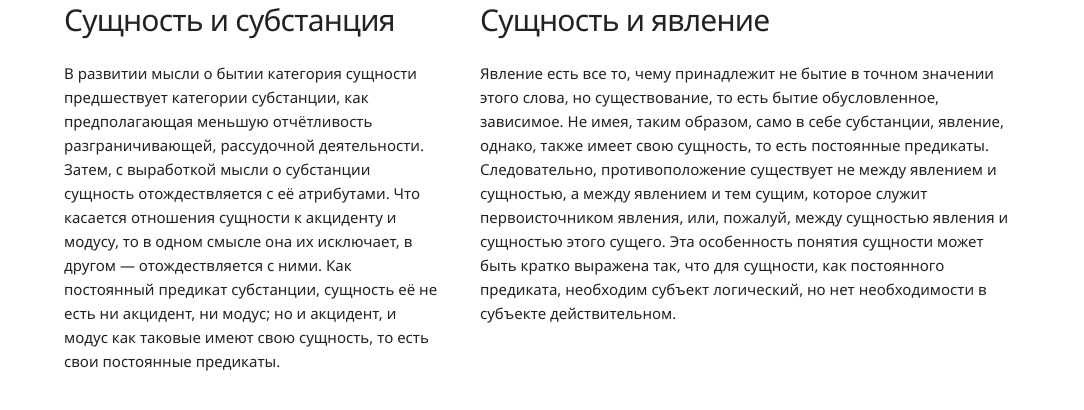
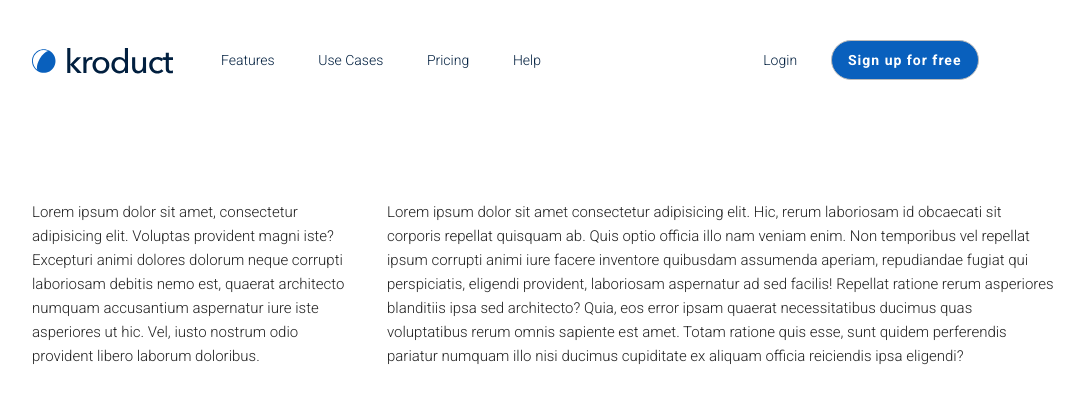
Before and after one commit to hurrii/kroduct, a website: page app/index.html in a window 1280 px wide. Shown: the whole page, without its empty margins (96-1180 px from the left). Drawn offline with Linux system fonts and the light colour scheme.

Commit message:
Add menu

```diff
--- a/app/index.html
+++ b/app/index.html
@@ -2,7 +2,7 @@
 <html lang="en">
 <head>
   <meta charset="utf-8">
-  <title>Your page title here :)</title>
+  <title>Kroduct</title>
   <meta name="description" content="">
   <meta name="author" content="">
   <meta name="viewport" content="width=device-width, initial-scale=1">
@@ -10,6 +10,7 @@
   <!-- CSS
   –––––––––––––––––––––––––––––––––––––––––––––––––– -->
   <link rel="stylesheet" href="css/styles.css">
+  <link href="https://fonts.googleapis.com/css?family=Roboto:300,700&amp;subset=cyrillic" rel="stylesheet">
 
   <link rel="icon" type="image/png" href="assets/img/favicon.png">
 
@@ -18,18 +19,34 @@
 
   <!-- Primary Page Layout
   –––––––––––––––––––––––––––––––––––––––––––––––––– -->
-  <div class="container">
+  <header class="header container">
     <div class="row">
-      <div class="five columns">
-        <h4>Сущность и субстанция</h4>
-        <p>В развитии мысли о бытии категория сущности предшествует категории субстанции, как предполагающая меньшую отчётливость разграничивающей, рассудочной деятельности. Затем, с выработкой мысли о субстанции сущность отождествляется с её атрибутами. Что касается отношения сущности к акциденту и модусу, то в одном смысле она их исключает, в другом — отождествляется с ними. Как постоянный предикат субстанции, сущность её не есть ни акцидент, ни модус; но и акцидент, и модус как таковые имеют свою сущность, то есть свои постоянные предикаты.</p>
-      </div>
-      <div class="seven columns">
-        <h4>Сущность и явление</h4>
-        <p>Явление есть все то, чему принадлежит не бытие в точном значении этого слова, но существование, то есть бытие обусловленное, зависимое. Не имея, таким образом, само в себе субстанции, явление, однако, также имеет свою сущность, то есть постоянные предикаты. Следовательно, противоположение существует не между явлением и сущностью, а между явлением и тем сущим, которое служит первоисточником явления, или, пожалуй, между сущностью явления и сущностью этого сущего. Эта особенность понятия сущности может быть кратко выражена так, что для сущности, как постоянного предиката, необходим субъект логический, но нет необходимости в субъекте действительном.</p>
-      </div>
+      <a href="#" class="header__logo three columns"></a>
+      <nav class="header__navigation nine columns">
+          <ul class="header__navbar">
+            <li><a href="##">Features</a></li>
+            <li><a href="##">Use Cases</a></li>
+            <li><a href="##">Pricing</a></li>
+            <li><a href="##">Help</a></li>
+          </ul>
+
+          <div class="header__user-login">
+            <a href="">Login</a>
+            <button class="header__signup-btn button">Sign up for free</button>
+          </div>
+    </nav>
+
     </div>
-  </div>
+  </header>
+
+  <main>
+    <div class="container">
+        <div class="row">
+          <p class="four columns">Lorem ipsum dolor sit amet, consectetur adipisicing elit. Voluptas provident magni iste? Excepturi animi dolores dolorum neque corrupti laboriosam debitis nemo est, quaerat architecto numquam accusantium aspernatur iure iste asperiores ut hic. Vel, iusto nostrum odio provident libero laborum doloribus.</p>
+          <p class="eight columns">Lorem ipsum dolor sit amet consectetur adipisicing elit. Hic, rerum laboriosam id obcaecati sit corporis repellat quisquam ab. Quis optio officia illo nam veniam enim. Non temporibus vel repellat ipsum corrupti animi iure facere inventore quibusdam assumenda aperiam, repudiandae fugiat qui perspiciatis, eligendi provident, laboriosam aspernatur ad sed facilis! Repellat ratione rerum asperiores blanditiis ipsa sed architecto? Quia, eos error ipsam quaerat necessitatibus ducimus quas voluptatibus rerum omnis sapiente est amet. Totam ratione quis esse, sunt quidem perferendis pariatur numquam illo nisi ducimus cupiditate ex aliquam officia reiciendis ipsa eligendi?</p>
+        </div>
+    </div>
+  </main>
 
 <!-- End Document
   –––––––––––––––––––––––––––––––––––––––––––––––––– -->
--- /dev/null
+++ b/app/scss/header/header.scss
@@ -0,0 +1,20 @@
+@import "header__navigation.scss";
+@import "header__user-login.scss";
+@import "header__logo.scss";
+@import "header__navbar.scss";
+@import "header__signup-btn.scss";
+
+.header {
+    margin-top: 40px;
+    margin-bottom: 120px
+}
+
+.header .row a {
+    color: $darkblue;
+    text-decoration: none;
+    font-size: 1.4rem;
+}
+
+.header .row a:hover {
+    color: $blue;
+}
--- /dev/null
+++ b/app/scss/header/header__logo.scss
@@ -0,0 +1,9 @@
+.header__logo {
+    display: inline-block;
+    background: url(/assets/img/logo.svg) no-repeat;
+    min-width: 144px;
+    height: 25.5px;
+
+    margin-top: 8px;
+    max-width: 189px;
+}
--- /dev/null
+++ b/app/scss/header/header__navbar.scss
@@ -0,0 +1,12 @@
+.header__navbar {
+    list-style: none;
+    margin: 0;
+
+    li {
+        display: inline;
+    }
+
+    li:nth-child(n+2) {
+        margin-left: 40px;
+    }
+}
--- /dev/null
+++ b/app/scss/header/header__navigation.scss
@@ -0,0 +1,5 @@
+.header__navigation {
+	display: flex;
+    align-items: center;
+    margin: 0;
+}
--- /dev/null
+++ b/app/scss/header/header__signup-btn.scss
@@ -0,0 +1,13 @@
+.header__signup-btn {
+    padding: 0;
+    margin: 0;
+    width: 148px;
+    height: 40px;
+    font-weight: bold;
+    font-size: 14px;
+    text-align: center;
+    color: white;
+    background: #0960BD;
+    border-radius: 20px;
+    margin-left: 30px;
+}
--- /dev/null
+++ b/app/scss/header/header__user-login.scss
@@ -0,0 +1,4 @@
+.header__user-login {
+    white-space: nowrap;
+    margin-left: auto;
+}
--- a/app/scss/params/base-styles.scss
+++ b/app/scss/params/base-styles.scss
@@ -10,7 +10,7 @@ html {
 body {
     font-size: 1.5em;
     min-height: 100%;
-    font-family: 'Segoe UI', Tahoma, Geneva, Verdana, sans-serif;
+    font-family: "Roboto", Arial, Helvetica, sans-serif;
     font-weight: 400;
     line-height: 1.6;
 }
@@ -70,7 +70,6 @@ a {
     font-weight: 600;
     line-height: 38px;
     letter-spacing: .1rem;
-    text-transform: uppercase;
     text-decoration: none;
     white-space: nowrap;
     background-color: transparent;
--- a/app/scss/params/grid.scss
+++ b/app/scss/params/grid.scss
@@ -1,7 +1,7 @@
 .container {
   position: relative;
   width: 100%;
-  max-width: 960px;
+  max-width: 1233px;
   margin: 0 auto;
   padding: 0 20px;
   box-sizing: border-box; }
--- /dev/null
+++ b/app/scss/params/hidden.scss
@@ -0,0 +1,13 @@
+@media only screen and (max-width : 767px) {
+
+    .mobile-hidden {
+        display: none !important;
+    }
+}
+
+@media only screen and (max-width : 1024px) {
+
+    .tablet-hidden {
+        display: none !important;
+    }
+}
--- a/app/scss/params/mobile-hidden.scss
+++ /dev/null
@@ -1,7 +0,0 @@
-.mobile-hidden {
-    display: block;
-
-    @media only screen and (max-width : 520px) {
-        display: none;
-    }
-}
--- a/app/scss/params/vars.scss
+++ b/app/scss/params/vars.scss
@@ -1,3 +1,5 @@
 $fa-font-path: "../assets/webfonts";
 
 // Color vars
+$blue: #0960BD;
+$darkblue: #011F3F;
--- a/app/scss/styles.scss
+++ b/app/scss/styles.scss
@@ -5,17 +5,18 @@
 
 
 // params
-@import 'params/normalize.scss';
-@import 'params/base-styles.scss';
-@import 'params/grid.scss';
-@import 'params/vars.scss';
-@import 'params/display.scss';
-@import 'params/utilities.scss';
-@import 'params/mobile-hidden.scss';
+@import "params/normalize.scss";
+@import "params/base-styles.scss";
+@import "params/grid.scss";
+@import "params/vars.scss";
+@import "params/display.scss";
+@import "params/utilities.scss";
+@import "params/hidden.scss";
 
 
 // Sections
+@import "header/header.scss";
 
 
 // media queries
-@import 'params/media-queries.scss';
+@import "params/media-queries.scss";
```
Also changed, not shown: app/scss/params/media-queries.scss (+5 -5 lines), app/assets/img/illustration.png (added), app/assets/img/logo.svg (added), app/assets/img/task-runner.png (added), app/css/styles.css.
